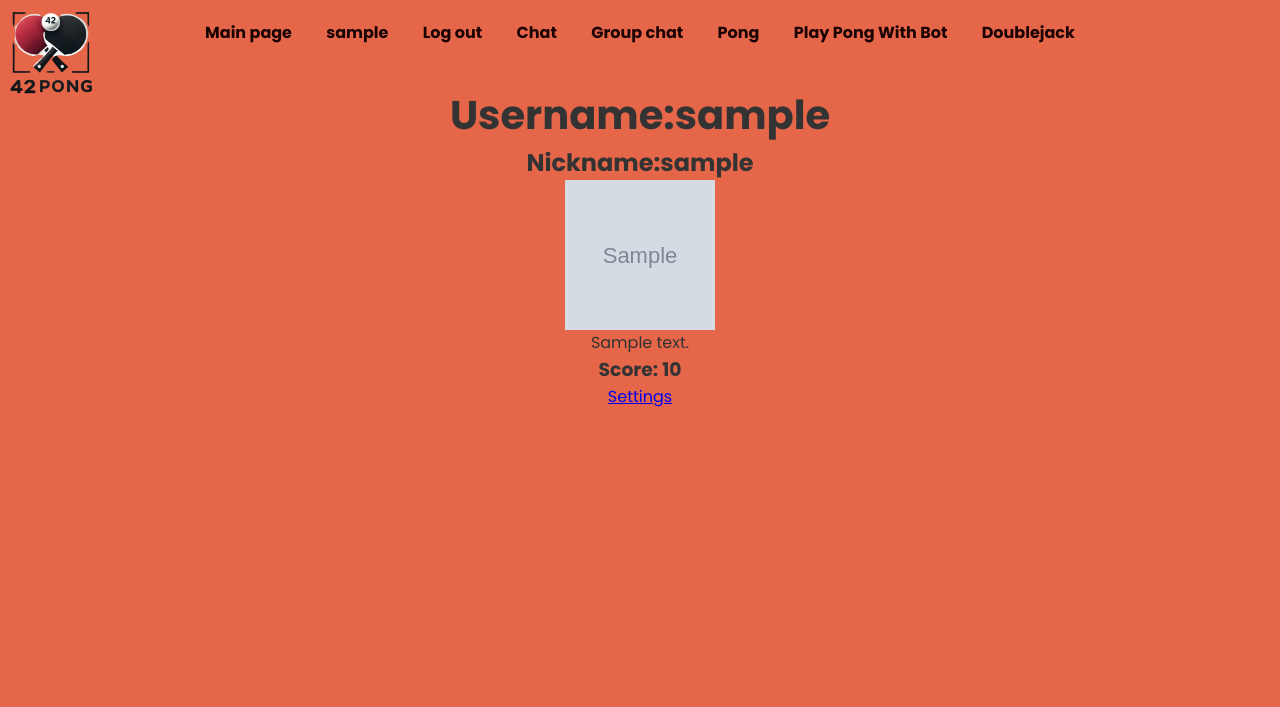
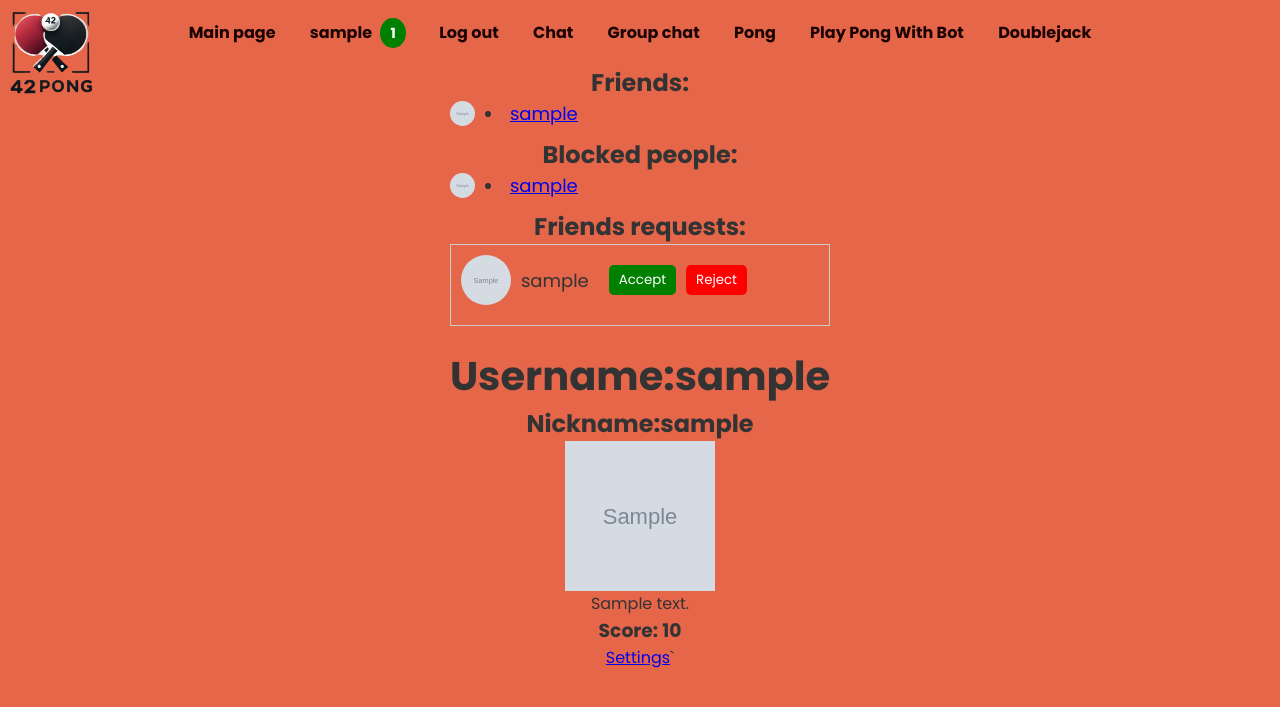
Before and after one commit to dogadinm/ft_transcendence_42, a Django app: a page that uses ft_transcendence_42/ft_transcendence/transcendence/templates/pong_app/layout.html in a window 1280 px wide. Shown: the top 707 px of the page. Run offline with Django 5.2, Linux system fonts and the light colour scheme; a user stored in the database is signed in; tables that the repository leaves empty hold one stand-in row (values such as "Sample post"); grey boxes marked "Sample" are stand-in pictures; parts of the project's set-up code (start-up, migrations or seed data) failed here and were passed over.

Commit message:
friends request,but need more test

```diff
--- a/ft_transcendence_42/ft_transcendence/transcendence/admin.py
+++ b/ft_transcendence_42/ft_transcendence/transcendence/admin.py
@@ -1,5 +1,5 @@
 from django.contrib import admin
-from .models import User, Score, Room, Friend, ChatGroup, Message, PrivateMessage
+from .models import User, Score, Room, Friend, ChatGroup, Message, PrivateMessage, FriendRequest
 from django import forms
 
 
@@ -11,3 +11,4 @@ admin.site.register(Friend)
 admin.site.register(ChatGroup)
 admin.site.register(Message)
 admin.site.register(PrivateMessage)
+admin.site.register(FriendRequest)
--- /dev/null
+++ b/ft_transcendence_42/ft_transcendence/transcendence/static/js/FriendRequestsCount.js
@@ -0,0 +1,44 @@
+function updateFriendRequestsCount() {
+    fetch('/api/friend_requests_count/') // URL вашего API
+        .then(response => response.json())
+        .then(data => {
+            const count = data.count; // Ожидается, что API возвращает объект { "count": число }
+            const profileLink = document.querySelector('a[href*="profile"]');
+            if (profileLink) {
+                let badge = document.getElementById('friend-requests-badge');
+
+                if (count > 0) {
+                    // Создаём <span>, если его ещё нет
+                    if (!badge) {
+                        badge = document.createElement('span');
+                        badge.id = 'friend-requests-badge';
+                        badge.style.cssText = `
+                            background-color: red;
+                            color: white;
+                            border-radius: 50%;
+                            padding: 5px 10px;
+                            font-size: 14px;
+                            margin-left: 5px;
+                        `;
+                        profileLink.appendChild(badge);
+                    }
+                    // Обновляем текст внутри <span>
+                    badge.textContent = count;
+                } else if (badge) {
+                    // Если больше нет запросов, удаляем <span>
+                    badge.remove();
+                }
+            } else {
+                console.error('Profile link not found!');
+            }
+        })
+        .catch(error => console.error('Error fetching friend requests count:', error));
+}
+
+
+document.addEventListener('DOMContentLoaded', function () {
+    updateFriendRequestsCount();
+
+
+    setInterval(updateFriendRequestsCount, 5000);
+});
--- a/ft_transcendence_42/ft_transcendence/transcendence/static/transcendence/style.css
+++ b/ft_transcendence_42/ft_transcendence/transcendence/static/transcendence/style.css
@@ -6,6 +6,7 @@
     box-sizing: border-box;
     font-family: 'Poppins', sans-serif;
 }
+
 
 body {
     background-color: #e66649;
--- a/ft_transcendence_42/ft_transcendence/transcendence/templates/pong_app/layout.html
+++ b/ft_transcendence_42/ft_transcendence/transcendence/templates/pong_app/layout.html
@@ -23,7 +23,10 @@
         <nav>
             <a href="{% url 'index' %}">Main page</a>
             {% if user.is_authenticated %}
-                <a href="{% url 'profile' username=user.username %}"><strong>{{ user.username }}</strong></a>
+                <a href="{% url 'profile' username=user.username %}">
+                    <strong>{{ user.username }}</strong>
+                    <span id="friend-requests-badge"></span>
+                </a>
                 <a href="{% url 'logout' %}">Log out</a>
                 <a href="{% url 'chat'%}">Chat</a>
                 <a href="{% url 'group_chat' %}">Group chat</a>
@@ -50,5 +53,16 @@
         </div>
         <script src="{% static 'js/script.js' %}"></script>
         <script src="{% static 'js/pongScript.js' %}"></script>
+        <script src="{% static 'js/FriendRequestsCount.js' %}"></script>
     </body>
+<style>
+    #friend-requests-badge {
+        background-color: green;
+        color: white;
+        border-radius: 50%;
+        padding: 5px 10px;
+        font-size: 14px;
+        margin-left: 5px;
+    }
+</style>
 </html>
--- a/ft_transcendence_42/ft_transcendence/transcendence/templates/pong_app/profile.html
+++ b/ft_transcendence_42/ft_transcendence/transcendence/templates/pong_app/profile.html
@@ -4,6 +4,57 @@
 <head>
 	<link type="text/css"  href="{% static 'transcendence/style_other.css' %}" rel="stylesheet">
 </head>
+{% if is_owner or friend %}
+    <h2 class="mx-5">Friends:</h2>
+
+    {% for l in list_p %}
+        <div style="display: flex; align-items: center; margin-bottom: 10px;">
+            <img src="{{ l.photo.url }}" alt="avatar" style="width: 25px; height: 25px; border-radius: 50%; margin-right: 10px;">
+            <li style="font-size: 18px; margin-right: 20px;"><a href="{% url 'profile' l  %}">{{ l }}</a></li>
+        </div>
+    {% endfor %}
+
+{% endif %}
+{% if is_owner and block_list %}
+    <h2 class="mx-5">Blocked people:</h2>
+    {% for b in block_list %}
+        <div style="display: flex; align-items: center; margin-bottom: 10px;">
+            <img src="{{ b.photo.url }}" alt="avatar" style="width: 25px; height: 25px; border-radius: 50%; margin-right: 10px;">
+            <li style="font-size: 18px; margin-right: 20px;"><a href="{% url 'profile' b  %}">{{ b }}</a></li>
+        </div>
+    {% endfor %}
+{% endif %}
+
+
+
+{% if is_owner and friend_requests %}
+<h2 class="mx-5">Friends requests:</h2>
+<div style="max-height: 200px; overflow-y: auto; border: 1px solid #ccc; padding: 10px;">
+    {% for request in friend_requests %}
+        <div style="display: flex; align-items: center; margin-bottom: 10px;">
+            <img src="{{ request.sender.photo.url }}" alt="avatar" style="width: 50px; height: 50px; border-radius: 50%; margin-right: 10px;">
+
+            <span style="font-size: 18px; margin-right: 20px;">{{ request.sender.username }}</span>
+
+            <form method="post" style="margin-right: 10px;">
+                {% csrf_token %}
+                <input type="hidden" name="sender_request" value="{{ request.sender}}">
+                <button type="submit" name="action" value="accept_request" style="background-color: green; color: white; border: none; padding: 5px 10px; cursor: pointer;">
+                    Accept
+                </button>
+            </form>
+            <form method="post">
+                {% csrf_token %}
+                <input type="hidden" name="sender_request" value="{{ request.sender }}">
+                <button type="submit" name="action" value="decline_request" style="background-color: red; color: white; border: none; padding: 5px 10px; cursor: pointer;">
+                    Reject
+                </button>
+            </form>
+        </div>
+    {% endfor %}
+</div>
+{% endif %}
+
 <div class="container">
     {% if is_owner %}
         <h1 class="mx-5">Username:{{ user.username }}</h1>
@@ -15,26 +66,44 @@
     <div class="text-center my-3">
         <img src="{{ photo }}" alt="{{ user.username }}" class="rounded-circle" width="150" height="150">
     </div>
-
         <p>{{ user.description }}</p>
-    <div class="text-center mb-4">
-    </div>
+    <div class="text-center mb-4"></div>
 
     <div class="row d-flex justify-content-center mb-4">
         <h3 class="col-4">Score: {{ score }}</h3>
     </div>
+</div>
 
+<div class="d-flex justify-content-center profile-actions-container">
 
-    <div class="d-flex justify-content-center">
-        {% if is_owner %}
-            <a href="{% url 'profile_settings' %}" class="btn btn-primary me-3">Settings</a>
+    {% if is_owner %}
+        <a href="{% url 'profile_settings' %}" class="btn btn-primary me-3">Settings</a>`
+    {% else %}
+        {% if friend %}
+                <form method="post">
+                    {% csrf_token %}
+                    <button type="submit" name="action" value="delete">Remove from friends</button>
+                </form>
+        {% elif not friend_request_sent %}
+                <form method="post">
+                    {% csrf_token %}
+                    <button type="submit" name="action" value="send_request">Send friend request</button>
+                </form>
+            {% else %}
+             <p>Request sent</p>
+        {% endif %}
+
+        {% if block_user %}
+            <form action="{% url 'profile' username=username %}" method="post" class="me-3 profile-action-form">
+                {% csrf_token %}
+                <button type="submit" class="btn btn-danger" name="action" value="unblock_user">Unblock</button>
+            </form>
         {% else %}
-            <form action="{% url 'add_friend'  %}" method="post" class="me-3">
+            <form action="{% url 'profile' username=username %}" method="post" class="me-3 profile-action-form">
                 {% csrf_token %}
-                <button type="submit" class="btn btn-success">Add to friends</button>
+                <button type="submit" class="btn btn-danger" name="action" value="block_user">Block</button>
             </form>
-            <a href="{% url 'invite_to_game' %}" class="btn btn-warning">Invite to pong game</a>
         {% endif %}
-    </div>
+    {% endif %}
 </div>
 {% endblock %}
--- a/ft_transcendence_42/ft_transcendence/transcendence/urls.py
+++ b/ft_transcendence_42/ft_transcendence/transcendence/urls.py
@@ -21,7 +21,7 @@ urlpatterns = [
     path('group_chat/<str:channel_nick>', views.group_chat_name, name='group_chat_name'),
     path('create_group_chat/', views.create_group_chat, name='create_group_chat'),
 
-
+    path('api/friend_requests_count/', views.get_friend_requests_count, name='friend_requests_count'),
     path('add_friend/<str:nickname>', views.add_friend, name='add_friend'),
     path('invite_to_game/', views.invite_to_game, name='invite_to_game'),
     re_path(r'pong/', views.pong, name="pong"),
--- a/ft_transcendence_42/ft_transcendence/transcendence/views.py
+++ b/ft_transcendence_42/ft_transcendence/transcendence/views.py
@@ -6,7 +6,7 @@ from django.urls import reverse
 from django.core.paginator import Paginator
 import json
 from django.http import JsonResponse
-from .models import User, Score, Room, Friend, ChatGroup
+from .models import User, Score, Room, Friend, ChatGroup, FriendRequest
 from django.contrib.auth import login
 from django.contrib.auth.decorators import login_required
 from django.core.files.storage import FileSystemStorage
@@ -89,12 +89,56 @@ def register(request):
 
 
 
+# def profile(request, username):
+#     page_user = User.objects.get(username=username)
+#     main_user = request.user
+#     score = Score.objects.get(user=page_user)
+#
+#     main_user_friends= Friend.objects.get(owner=main_user)
+#     page_user_friends = Friend.objects.get(owner=page_user)
+#     list_m = main_user_friends.friends.all()
+#     list_p = page_user_friends.friends.all()
+#     block_list = main_user.blocked_users.all()
+#
+#     if request.method == "POST":
+#         action = request.POST.get('action')
+#         if  action == 'add_friend':
+#             main_user_friends.friends.add(page_user)
+#             main_user_friends.save()
+#             page_user_friends.friends.add(main_user)
+#             page_user_friends.save()
+#         elif action == 'block_user':
+#             main_user.blocked_users.add(page_user)
+#             main_user.save()
+#         elif action == 'unblock_user':
+#             main_user.blocked_users.remove(page_user)
+#             main_user.save()
+#         elif action == 'delete':
+#             main_user_friends.friends.remove(page_user)
+#             main_user_friends.save()
+#             page_user_friends.friends.remove(main_user)
+#             page_user_friends.save()
+#
+#     return render(request, "pong_app/profile.html", {
+#     "username": page_user.username,
+#     "nickname": page_user.nickname,
+#     "photo": page_user.photo.url,
+#     "score": score.score,
+#     "user_account": page_user,
+#     "is_owner": request.user == page_user,
+#     "list_m": list_m,
+#     "list_p": list_p,
+#     "friend": page_user in main_user_friends.friends.all(),
+#     "block_user": page_user in main_user.blocked_users.all(),
+#
+# })
+
 def profile(request, username):
-    page_user = User.objects.get(username=username)
+    page_user = get_object_or_404(User, username=username)
     main_user = request.user
     score = Score.objects.get(user=page_user)
 
-    main_user_friends= Friend.objects.get(owner=main_user)
+    main_user_friends = Friend.objects.get(owner=main_user)
     page_user_friends = Friend.objects.get(owner=page_user)
     list_m = main_user_friends.friends.all()
     list_p = page_user_friends.friends.all()
@@ -102,36 +146,56 @@ def profile(request, username):
 
     if request.method == "POST":
         action = request.POST.get('action')
-        if  action == 'add_friend':
-            main_user_friends.friends.add(page_user)
+        if (request.POST.get('sender_request')):
+            sender_request = User.objects.get(username=request.POST.get('sender_request'))
+            sender_request_friends = Friend.objects.get(owner=sender_request)
+
+        if action == 'send_request':
+            if not (page_user in main_user_friends.friends.all() and FriendRequest.objects.filter(sender=main_user, receiver=page_user).exists()):
+                FriendRequest.objects.create(sender=main_user, receiver=page_user)
+        elif action == 'delete':
+            main_user_friends.friends.remove(page_user)
             main_user_friends.save()
-            page_user_friends.friends.add(main_user)
+            page_user_friends.friends.remove(main_user)
             page_user_friends.save()
+        elif action == 'accept_request':
+            friend_request = FriendRequest.objects.filter(sender=sender_request, receiver=page_user).first()
+            if friend_request:
+                main_user_friends.friends.add(sender_request)
+                sender_request_friends.friends.add(main_user)
+                friend_request.delete()
+        elif action == 'decline_request':
+            friend_request = FriendRequest.objects.filter(sender=sender_request, receiver=main_user).first()
+            if friend_request:
+                friend_request.delete()
         elif action == 'block_user':
             main_user.blocked_users.add(page_user)
             main_user.save()
         elif action == 'unblock_user':
             main_user.blocked_users.remove(page_user)
             main_user.save()
-        elif action == 'delete':
-            main_user_friends.friends.remove(page_user)
-            main_user_friends.save()
-            page_user_friends.friends.remove(main_user)
-            page_user_friends.save()
+
+        return redirect("profile", username=username)
+
+    friend_request_sent = FriendRequest.objects.filter(sender=main_user, receiver=page_user).exists()
+    friend_requests = FriendRequest.objects.filter(receiver=page_user)
+
 
     return render(request, "pong_app/profile.html", {
-    "username": page_user.username,
-    "nickname": page_user.nickname,
-    "photo": page_user.photo.url,
-    "score": score.score,
-    "user_account": page_user,
-    "is_owner": request.user == page_user,
-    "list_m": list_m,
-    "list_p": list_p,
-    "friend": page_user in main_user_friends.friends.all(),
-    "block_user": page_user in main_user.blocked_users.all(),
-
-})
+        "username": page_user.username,
+        "nickname": page_user.nickname,
+        "photo": page_user.photo.url,
+        "score": score.score,
+        "user_account": page_user,
+        "is_owner": request.user == page_user,
+        "list_m": list_m,
+        "list_p": list_p,
+        "friend": page_user in main_user_friends.friends.all(),
+        "block_user": page_user in main_user.blocked_users.all(),
+        "friend_request_sent": friend_request_sent,
+        "friend_requests": friend_requests,
+        "block_list":block_list,
+    })
 
 def logout_view(request):
     logout(request)
@@ -230,3 +294,9 @@ def create_group_chat(request):
 def doublejack(request):
 
     return render(request, 'pong_app/doublejack.html')
+
+def get_friend_requests_count(request):
+    if request.user.is_authenticated:
+        count = FriendRequest.objects.filter(receiver=request.user).count()
+        return JsonResponse({"count": count})
+    return JsonResponse({"count": 0})
```
Also changed, not shown: ft_transcendence_42/ft_transcendence/transcendence/models.py (+9 -0 lines), ft_transcendence_42/ft_transcendence/transcendence/migrations/0013_friendrequest.py (added).
